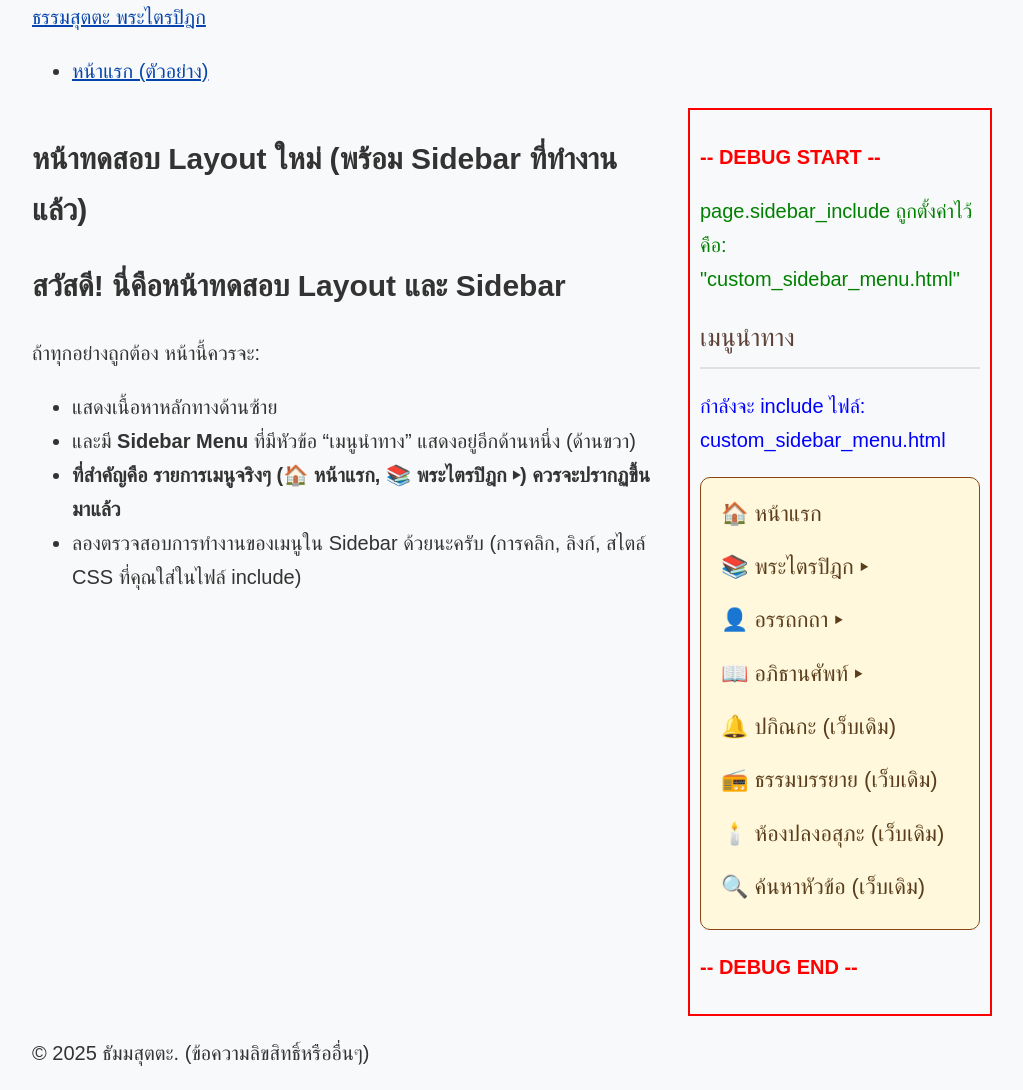
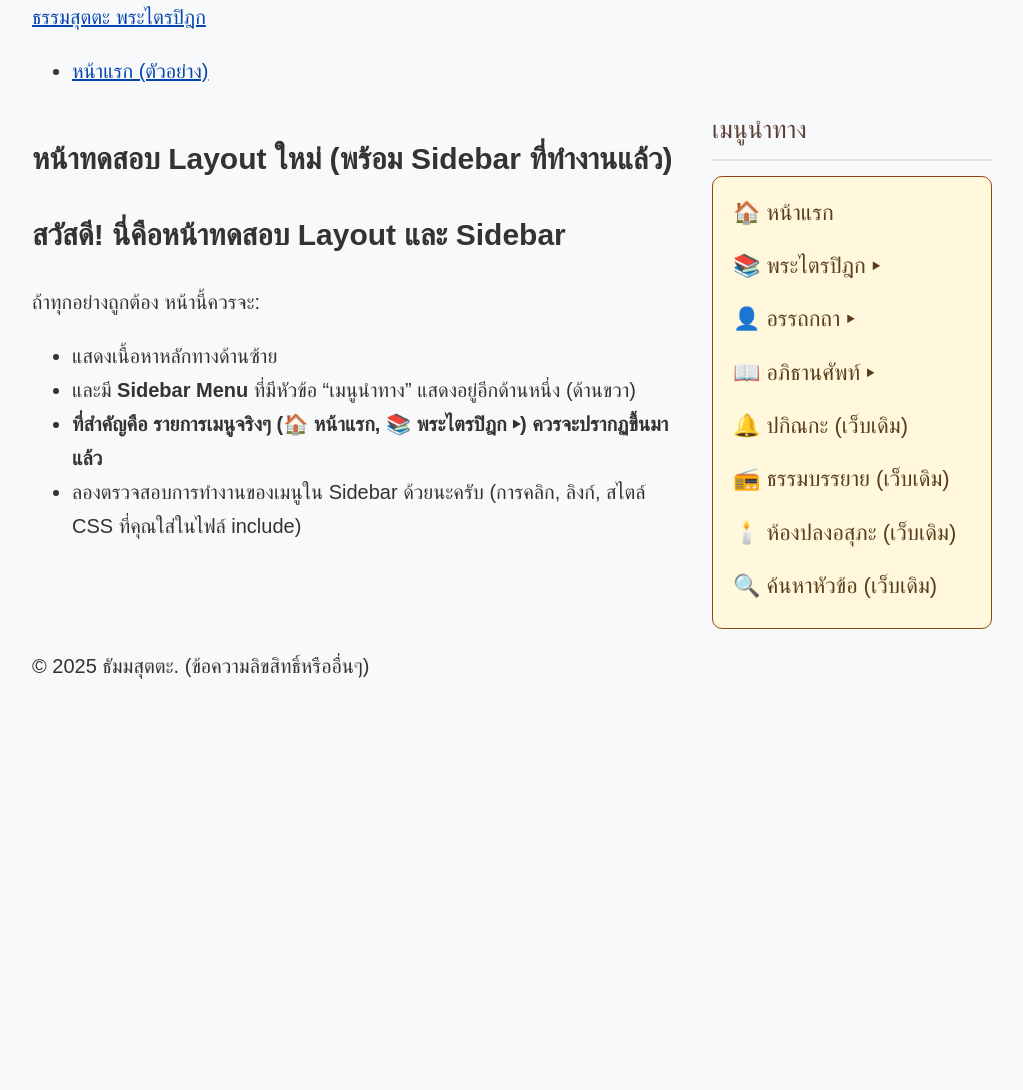
Before and after one commit to dhamsutta/tripitaka, a Jekyll site: the page built from _pages/test-layout-page.md, in a window 1280 px wide. Shown: the whole page, without its empty margins (128-1151 px from the left). Built offline with Jekyll 4.4.1, drawn with Linux system fonts in a browser that asks for light colours; some web fonts are replaced; after the commit the page ends 900 px from its top, so only the background shows below that.

Commit message:
Update default.html

```diff
--- a/_layouts/default.html
+++ b/_layouts/default.html
@@ -39,24 +39,12 @@
                             {{ content }}
                         </div>
                     </article>
-                </div> {% comment %} ----- เริ่มส่วนทดสอบ Sidebar (นี่คือบล็อกเดียวที่ควรจะมีสำหรับ sidebar ตอนนี้) ----- {% endcomment %}
-                <aside class="sidebar-area" style="border: 2px solid red; padding: 10px;">
-                    <p style="color: red; font-weight: bold;">-- DEBUG START --</p>
-                    {% if page.sidebar_include %}
-                        <p style="color: green;">page.sidebar_include ถูกตั้งค่าไว้คือ: "{{ page.sidebar_include }}"</p>
-                        {% if page.sidebar_title %}
-                            <h3 class="sidebar-title">{{ page.sidebar_title }}</h3>
-                        {% else %}
-                            <p style="color: orange;">page.sidebar_title ไม่ได้ถูกตั้งค่า</p>
-                        {% endif %}
-                        <p style="color: blue;">กำลังจะ include ไฟล์: {{ page.sidebar_include }}</p>
-                        {% include {{ page.sidebar_include }} %}
-                    {% else %}
-                        <p style="color: red; font-weight: bold;">page.sidebar_include ไม่ได้ถูกตั้งค่า หรือเป็นค่าว่าง!</p>
-                    {% endif %}
-                    <p style="color: red; font-weight: bold;">-- DEBUG END --</p>
-                </aside>
-                {% comment %} ----- จบส่วนทดสอบ Sidebar ----- {% endcomment %}
+                </div> {% if page.sidebar_include %}
+<aside class="sidebar-area">
+    {% if page.sidebar_title %}<h3 class="sidebar-title">{{ page.sidebar_title }}</h3>{% endif %}
+    {% include {{ page.sidebar_include }} %}
+</aside>
+{% endif %}
 
             </div> </div> </main>
 
```
